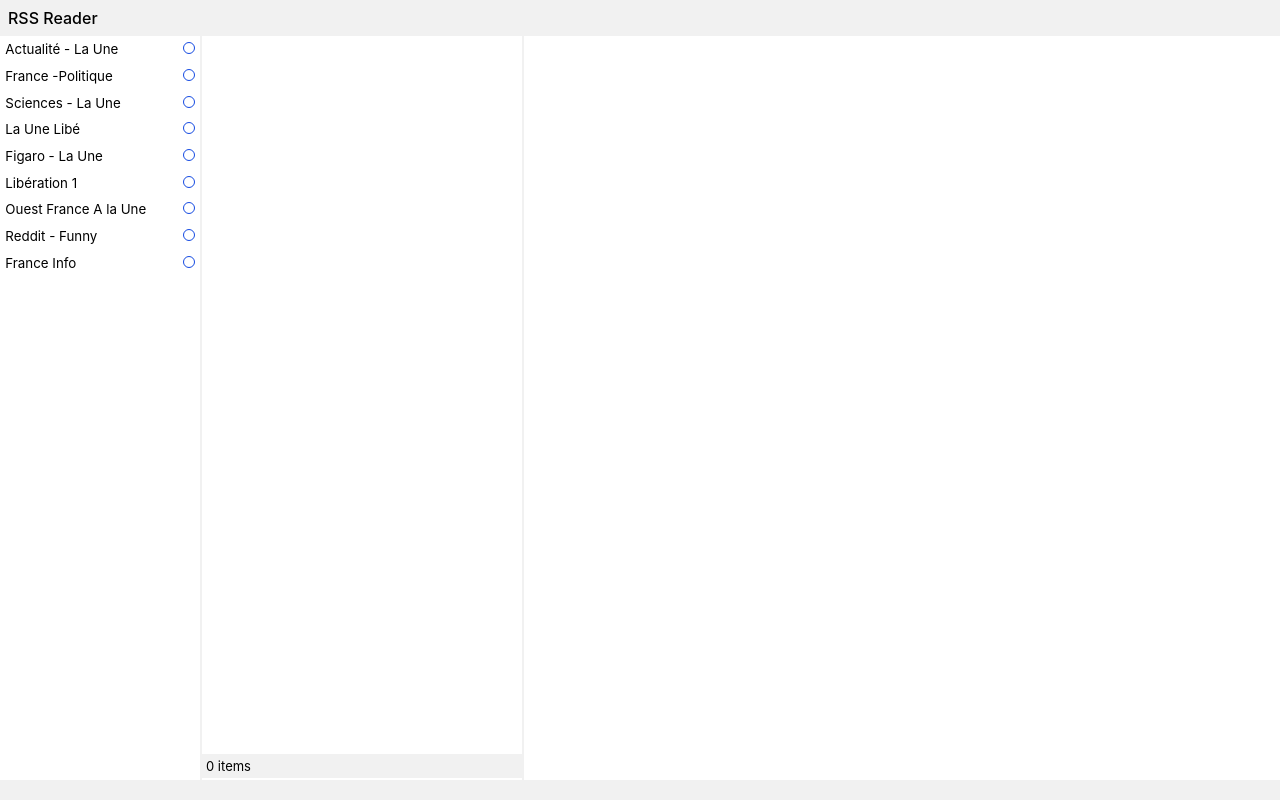
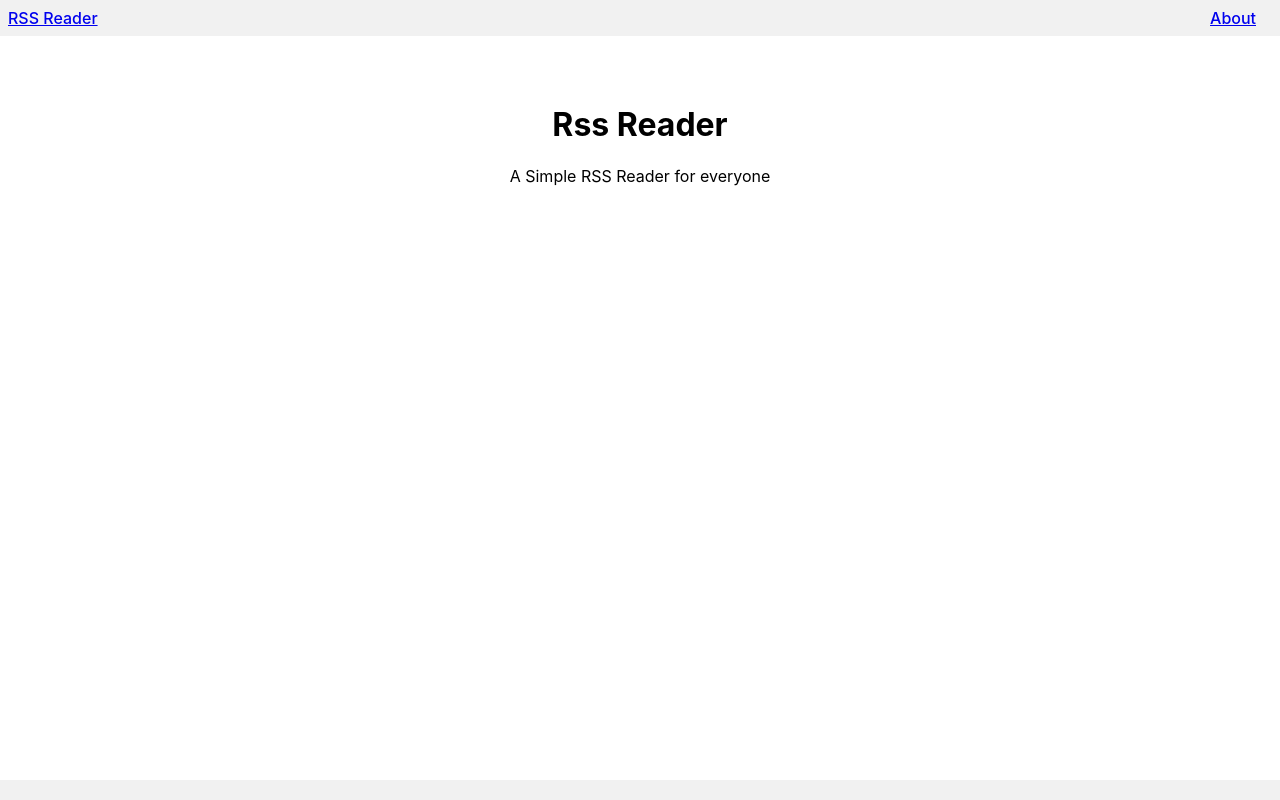
Before and after one commit to raoul2000/rss-reader, a React (Create React App) app: page /about in a window 1280 px wide. Built offline with nearby package versions, Linux system fonts and the light colour scheme.

Commit message:
add about page and react router

```diff
--- a/package.json
+++ b/package.json
@@ -13,11 +13,13 @@
     "@types/react": "^16.9.52",
     "@types/react-dom": "^16.9.8",
     "@types/react-redux": "^7.1.9",
+    "@types/react-router-dom": "^5.1.6",
     "blueimp-md5": "^2.18.0",
     "classnames": "^2.2.6",
     "react": "^16.13.1",
     "react-dom": "^16.13.1",
     "react-redux": "^7.2.1",
+    "react-router-dom": "^5.2.0",
     "react-scripts": "3.4.3",
     "redux-devtools-extension": "^2.13.8",
     "redux-thunk": "^2.3.0",
--- a/src/App.css
+++ b/src/App.css
@@ -12,12 +12,25 @@
   background-color: rgb(241 241 241);
 }
 
-.body {
+header .top-navbar {
+  float:right;
+  margin-right: 1em;
+}
+.rss-reader,
+.about {
   display: flex;
   flex: 1;
   height: calc(1vh - 100px);
 }
-.body > nav {
+
+/* About Page ------------------------------------------*/
+.about .about-main {
+  text-align: center;
+  margin-top:3em;
+  flex:1;
+}
+/* RSS Reader page */
+.rss-reader > nav {
   padding :0em;
 }
 
--- a/src/App.tsx
+++ b/src/App.tsx
@@ -1,53 +1,41 @@
 import React from 'react';
 
 import './App.css';
-import SourceList from './components/SourceList';
-import ResultList from './components/ResultList';
-import ResultDetail  from './components/ResultDetail';
+import {
+  BrowserRouter as Router,
+  Switch,
+  Route,
+  Link
+} from "react-router-dom";
+
+import RssReader from './pages/RssReader'
+import About from './pages/About'
 
 function App() {
   return (
-    <div className="app">
-      <header>
-        RSS Reader
-      </header>
-      <div className="body">
-        <nav className="source-list">
-          <SourceList />
-        </nav>
-        <nav className="result-list">
-          <ResultList />
-        </nav>
-        <main className="result-detail">
-          <ResultDetail />
-        </main>
-      </div>
-      <footer>
-        <span>&nbsp;</span>
-      </footer>
-    </div>
-  );
-  /*   return (
+    <Router>
       <div className="app">
         <header>
-          RSS Reader
+          <Link to="/">RSS Reader</Link>
+
+          <div className="top-navbar">
+            <Link to="/about">About</Link>
+          </div>
         </header>
-        <div className="body">
-          <nav className="source-list">
-            <SourceList />
-          </nav>
-          <nav className="result-list">
-            <ResultList />
-          </nav>
-          <main className="result-detail">
-            <ResultDetail />
-          </main>
-        </div>
+        <Switch>
+          <Route path="/about">
+            <About />
+          </Route>
+          <Route path="/">
+            <RssReader />
+          </Route>
+        </Switch>
         <footer>
           <span>&nbsp;</span>
         </footer>
       </div>
-    ); */
+    </Router>
+  );
 }
 
 export default App;
--- a/src/lib/fetch.ts
+++ b/src/lib/fetch.ts
@@ -5,9 +5,12 @@ const proxyUrl = 'http://s172418307.onlinehome.fr/site/my-proxy/proxy.php';
 
 export const fetchViaProxy = (url:string) => fetch(proxyUrl, {
     method: 'GET',
-    mode: 'no-cors',
     headers: {
+        //'Proxy-Auth': proxyAuthKey,
         'HTTP_PROXY_AUTH': proxyAuthKey,
+
+        //'Proxy-Target-Url': url
         'HTTP_PROXY_TARGET_URL': url
+
     }
 });
--- a/src/lib/rss-loader.ts
+++ b/src/lib/rss-loader.ts
@@ -73,9 +73,11 @@ export const fetchRssDocument2 = (url: string): Promise<RssDocument > => {
     });
 
     fetchViaProxy('https://www.lemonde.fr/rss/en_continu.xml')
-    .then(result => {
-        debugger;
-        console.log(result);
+    .then(response => {
+        //debugger;
+        console.log(response);
+        response.text().then(console.log);
+        //console.log(response.text);
     })
     .catch(console.error);
 
--- /dev/null
+++ b/src/pages/About.tsx
@@ -0,0 +1,16 @@
+import React from 'react';
+
+function About() {
+    return (
+        <div className="about">
+            <div className="about-main">
+                <h1>Rss Reader</h1>
+                <p>
+                    A Simple RSS Reader for everyone
+                </p>
+            </div>
+        </div>
+    );
+}
+
+export default About;
--- /dev/null
+++ b/src/pages/RssReader.tsx
@@ -0,0 +1,23 @@
+import React from 'react';
+
+import SourceList from '../components/SourceList';
+import ResultList from '../components/ResultList';
+import ResultDetail from '../components/ResultDetail';
+
+function RssReady() {
+    return (
+        <div className="rss-reader">
+            <nav className="source-list">
+                <SourceList />
+            </nav>
+            <nav className="result-list">
+                <ResultList />
+            </nav>
+            <main className="result-detail">
+                <ResultDetail />
+            </main>
+        </div>
+    );
+}
+
+export default RssReady;
```
Also changed, not shown: 1 other file (tests, documents, lock files or other folders).
